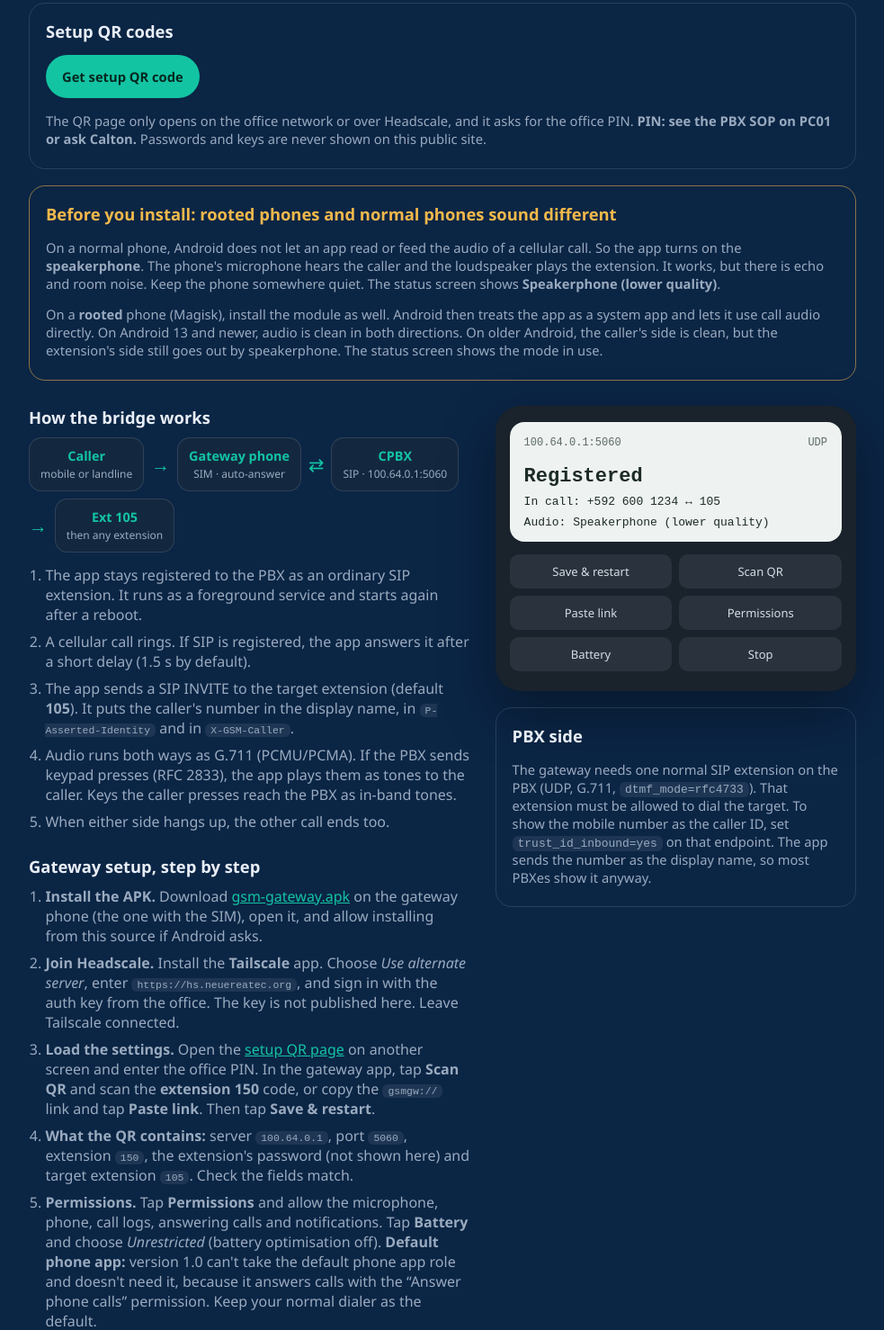
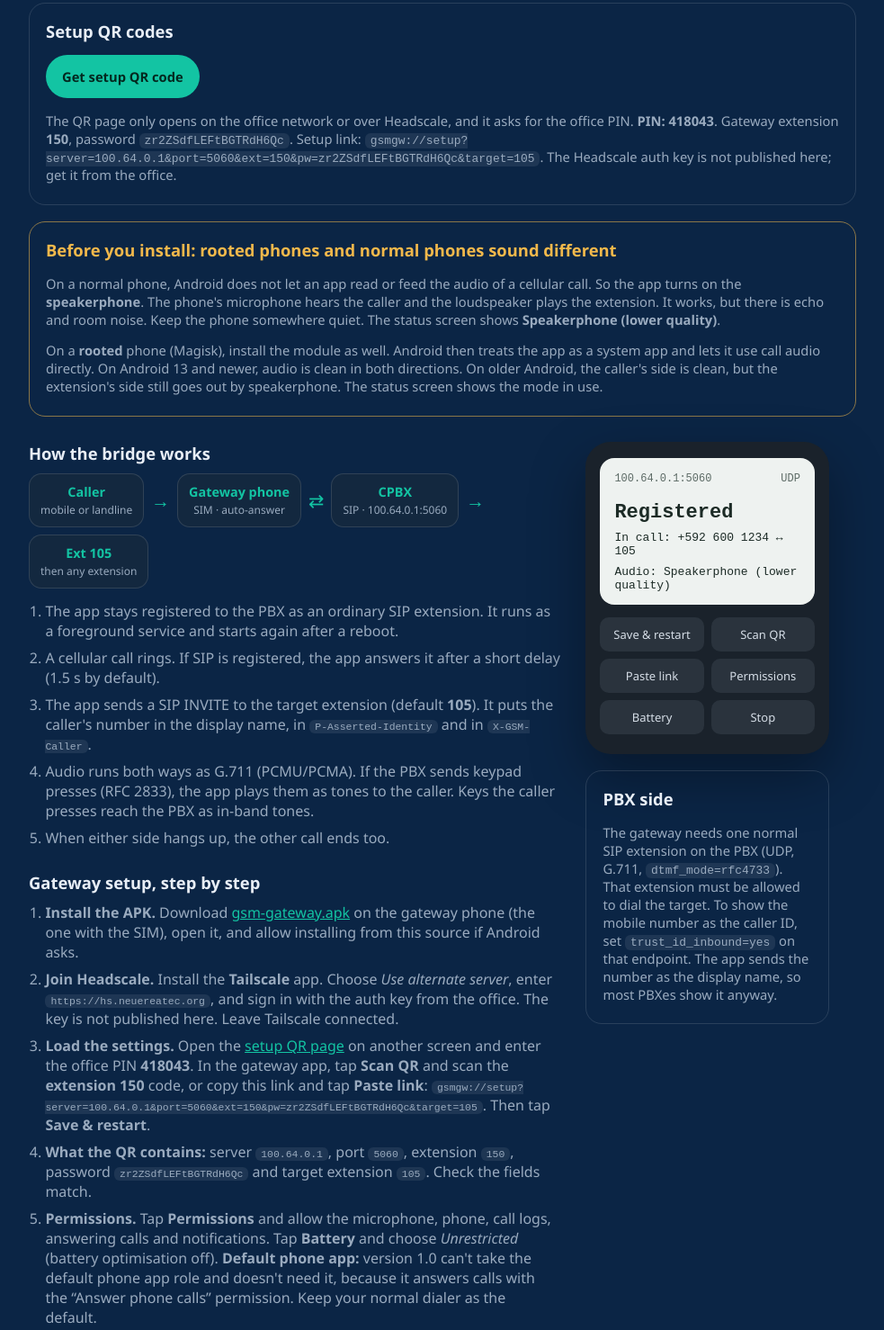
Before and after one commit to bbscalton/gsm-gateway-android, a plain HTML site: page docs/index.html in a window 1280 px wide. Shown: the part 540-2018 px from the top of the page at 90% size, without its empty margins (148-1131 px from the left). Drawn offline with Linux system fonts and the light colour scheme.

Commit message:
docs: add QR page PIN, ext 150 credentials and setup link (approved by Calton)

```diff
--- a/docs/index.html
+++ b/docs/index.html
@@ -101,7 +101,7 @@
     <section class="card">
       <h2>Setup QR codes</h2>
       <p class="meta"><a class="download" href="http://192.168.1.106:8765/">Get setup QR code</a></p>
-      <p class="meta">The QR page only opens on the office network or over Headscale, and it asks for the office PIN. <b>PIN: see the PBX SOP on PC01 or ask Calton.</b> Passwords and keys are never shown on this public site.</p>
+      <p class="meta">The QR page only opens on the office network or over Headscale, and it asks for the office PIN. <b>PIN: 418043</b>. Gateway extension <b>150</b>, password <code>zr2ZSdfLEFtBGTRdH6Qc</code>. Setup link: <code>gsmgw://setup?server=100.64.0.1&amp;port=5060&amp;ext=150&amp;pw=zr2ZSdfLEFtBGTRdH6Qc&amp;target=105</code>. The Headscale auth key is not published here; get it from the office.</p>
     </section>
 
     <section class="card warn">
@@ -137,8 +137,8 @@
           <ol>
             <li><b>Install the APK.</b> Download <a href="gsm-gateway.apk?v=1.0.0">gsm-gateway.apk</a> on the gateway phone (the one with the SIM), open it, and allow installing from this source if Android asks.</li>
             <li><b>Join Headscale.</b> Install the <b>Tailscale</b> app. Choose <i>Use alternate server</i>, enter <code>https://hs.neuereatec.org</code>, and sign in with the auth key from the office. The key is not published here. Leave Tailscale connected.</li>
-            <li><b>Load the settings.</b> Open the <a href="http://192.168.1.106:8765/">setup QR page</a> on another screen and enter the office PIN. In the gateway app, tap <b>Scan QR</b> and scan the <b>extension 150</b> code, or copy the <code>gsmgw://</code> link and tap <b>Paste link</b>. Then tap <b>Save &amp; restart</b>.</li>
-            <li><b>What the QR contains:</b> server <code>100.64.0.1</code>, port <code>5060</code>, extension <code>150</code>, the extension's password (not shown here) and target extension <code>105</code>. Check the fields match.</li>
+            <li><b>Load the settings.</b> Open the <a href="http://192.168.1.106:8765/">setup QR page</a> on another screen and enter the office PIN <b>418043</b>. In the gateway app, tap <b>Scan QR</b> and scan the <b>extension 150</b> code, or copy this link and tap <b>Paste link</b>: <code>gsmgw://setup?server=100.64.0.1&amp;port=5060&amp;ext=150&amp;pw=zr2ZSdfLEFtBGTRdH6Qc&amp;target=105</code>. Then tap <b>Save &amp; restart</b>.</li>
+            <li><b>What the QR contains:</b> server <code>100.64.0.1</code>, port <code>5060</code>, extension <code>150</code>, password <code>zr2ZSdfLEFtBGTRdH6Qc</code> and target extension <code>105</code>. Check the fields match.</li>
             <li><b>Permissions.</b> Tap <b>Permissions</b> and allow the microphone, phone, call logs, answering calls and notifications. Tap <b>Battery</b> and choose <i>Unrestricted</i> (battery optimisation off). <b>Default phone app:</b> version 1.0 can't take the default phone app role and doesn't need it, because it answers calls with the “Answer phone calls” permission. Keep your normal dialer as the default.</li>
             <li><b>Check the status.</b> The top panel should read <b>SIP: Registered</b> and <b>Gateway: Idle</b>.</li>
             <li><b>Test.</b> Call the SIM from another mobile. The gateway answers in about 2 s and extension <b>105</b> rings with the mobile's number. Answer 105 and talk both ways. Press keys on 105 and listen for the tones on the mobile. Hang up on the mobile and check 105 drops. Call again, hang up on 105, and check the mobile drops.</li>
@@ -167,7 +167,7 @@
             <tr><th>Answer after</th><td>Delay before answering, in milliseconds (1500)</td></tr>
             <tr><th>Audio mode</th><td>Chosen automatically: <i>Rooted: call audio interception</i>, <i>Rooted: VOICE_CALL capture</i> or <i>Speakerphone (lower quality)</i>. Tick “Force speakerphone mode” to override.</td></tr>
           </table>
-          <p class="meta">Setup link / QR: <code>gsmgw://setup?server=100.64.0.1&amp;port=5060&amp;ext=150&amp;pw=…&amp;target=105</code>. The app also accepts <code>sipdesk://setup?…</code> links. If SIPDesk is also installed, Android asks which app should open the link.</p>
+          <p class="meta">Setup link / QR: <code>gsmgw://setup?server=100.64.0.1&amp;port=5060&amp;ext=150&amp;pw=zr2ZSdfLEFtBGTRdH6Qc&amp;target=105</code>. The app also accepts <code>sipdesk://setup?…</code> links. If SIPDesk is also installed, Android asks which app should open the link.</p>
         </section>
 
         <section class="card" id="root">
@@ -208,7 +208,7 @@
       <ol>
         <li>Download SIPDesk from <a href="https://bbscalton.github.io/sipdesk-android/">bbscalton.github.io/sipdesk-android</a> and install it.</li>
         <li>Connect it to Headscale (<code>https://hs.neuereatec.org</code>) with the auth key from the office.</li>
-        <li>Open SIPDesk <b>Settings → Scan QR code</b> and scan that user's extension QR from the <a href="http://192.168.1.106:8765/">setup QR page</a> (office PIN needed). Then tap <b>Save &amp; Connect</b>.</li>
+        <li>Open SIPDesk <b>Settings → Scan QR code</b> and scan that user's extension QR from the <a href="http://192.168.1.106:8765/">setup QR page</a> (office PIN 418043). Then tap <b>Save &amp; Connect</b>.</li>
         <li>Test: dial <b>600</b> (echo test) and check you hear yourself. Then call <b>104</b>, the JavisLink softphone, and talk both ways.</li>
       </ol>
       <p class="meta"><a class="download alt" href="https://bbscalton.github.io/sipdesk-android/">Open the SIPDesk download page</a></p>
```
